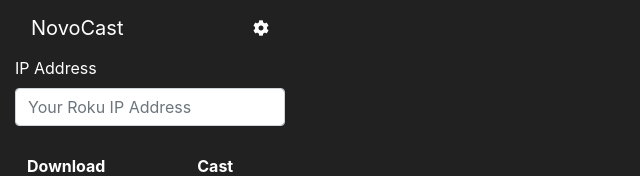
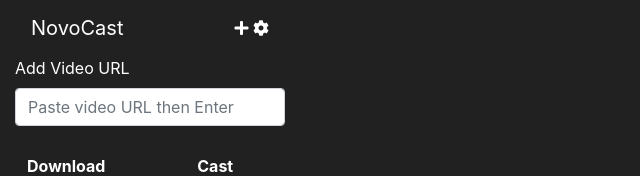
Before and after one commit to novo-ws/novocast-chrome-extension, a React (Create React App) app: page / in a window 1280 px wide. Both pictures are taken after a click on the icon 261 px from the left and 28 px from the top of the page. Shown: the top 176 px of the page, without its empty margins (0-640 px from the left). Built offline with nearby package versions, Linux system fonts and the light colour scheme; no server answers.

Commit message:
added adding videos.

```diff
--- a/src/App.js
+++ b/src/App.js
@@ -6,6 +6,7 @@ import TableClass from './components/table';
 
 class App extends Component {
   state = {
+    showAdd: false,
     showCasting: false,
     showSettings: false,
     ip: localStorage.getItem('ip') || ''
@@ -20,6 +21,10 @@ class App extends Component {
     this.setState({ ip });
     localStorage.setItem('ip', ip);
   }
+  add() {
+    // Adding urls to cast
+    this.setState({ showAdd: !this.state.showAdd });
+  }
   render() {
     return (
       <div className="App">
@@ -29,6 +34,7 @@ class App extends Component {
               <Header
                 show={this.showSettings.bind(this)}
                 casting={this.state.showCasting}
+                add={this.add.bind(this)}
               />
               <Settings
                 show={this.state.showSettings}
@@ -43,6 +49,7 @@ class App extends Component {
                 ip={this.state.ip}
                 showCasting={this.showCasting.bind(this)}
                 casting={this.state.showCasting}
+                add={this.state.showAdd}
               />
             </Col>
           </Row>
--- a/src/components/Header.js
+++ b/src/components/Header.js
@@ -1,11 +1,11 @@
 import React from 'react';
 import { SettingsCog } from './settings';
 import { Navbar, NavbarBrand, Nav, NavItem, Spinner } from 'reactstrap';
-const Header = ({ show, casting }) => {
+const Header = ({ show, casting, add }) => {
   return (
     <div>
       <Navbar color="dark" dark expand="md">
-        <NavbarBrand href="#">NovoCast</NavbarBrand>
+        <NavbarBrand href="#"> NovoCast</NavbarBrand>
         {casting && (
           <Spinner
             style={{ width: '3rem', height: '3rem', color: '#fff' }}
@@ -14,6 +14,7 @@ const Header = ({ show, casting }) => {
         )}
         <Nav className="ml-auto" navbar>
           <NavItem>
+            <i className="fa fa-plus" onClick={add} />{' '}
             <SettingsCog show={show} />
           </NavItem>
         </Nav>
--- /dev/null
+++ b/src/components/add.js
@@ -0,0 +1,23 @@
+import React from 'react';
+import { Form, FormGroup, Label, Input } from 'reactstrap';
+
+const Add = props => {
+  return (
+    <Form>
+      <FormGroup>
+        <Label for="url">Add Video URL</Label>
+        <Input
+          type="text"
+          name="url"
+          id="url"
+          placeholder="Paste video URL then Enter"
+          onKeyPress={ev => {
+            props.add(ev);
+          }}
+        />
+      </FormGroup>
+    </Form>
+  );
+};
+
+export default Add;
--- a/src/components/table.js
+++ b/src/components/table.js
@@ -1,6 +1,7 @@
 /*global chrome*/
 import React from 'react';
-import { Table, UncontrolledTooltip, Spinner, Container } from 'reactstrap';
+import { Table, UncontrolledTooltip, Spinner } from 'reactstrap';
+import Add from './add';
 
 export default class TableClass extends React.Component {
   state = {
@@ -72,8 +73,19 @@ export default class TableClass extends React.Component {
       image: image
     });
   }
-  add() {
-    // Adding urls to cast
+  add(e) {
+    // Add url to current table
+    if (e.key == 'Enter') {
+      this.state.table.push({
+        id: '0',
+        casting: false,
+        image: '',
+        title: '',
+        url: e.target.value
+      });
+      this.setState({ table: this.state.table });
+      e.preventDefault();
+    }
   }
   render() {
     const TBODY = this.state.table.map(item => {
@@ -117,6 +129,7 @@ export default class TableClass extends React.Component {
     });
     return (
       <div>
+        {this.props.add && <Add add={this.add.bind(this)} />}
         {this.state.table.length >= 1 && (
           <Table>
             <thead>
--- a/src/index.css
+++ b/src/index.css
@@ -24,6 +24,7 @@ label {
 .table th {
   border: none !important;
 }
+.fa-plus,
 .fa-cog,
 .fa-file-import,
 .fa-download {
```
